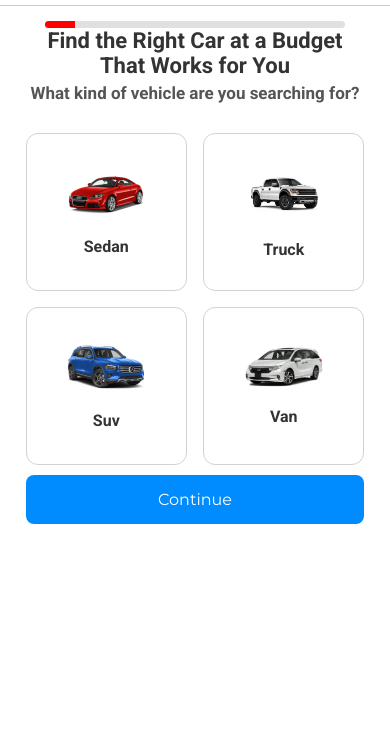
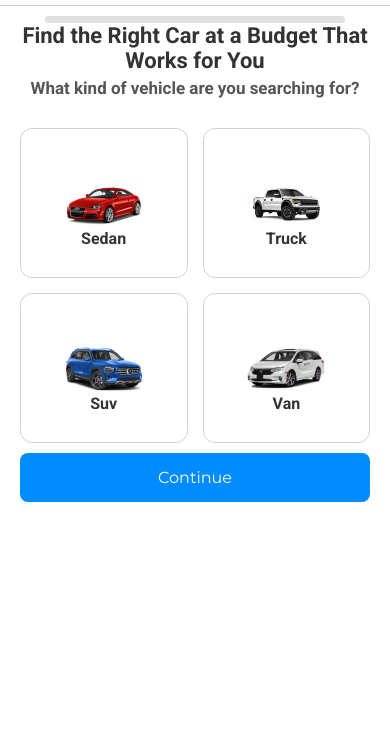
Before and after one commit to autoloantrader/autoloan-form, a plain HTML site: page index.html in a window 390 px wide. Shown: the part 94-844 px from the top of the page. Drawn offline with Linux system fonts and the light colour scheme; some packages are replaced by stand-ins of ours.

Commit message:
Update style.css

```diff
--- a/style.css
+++ b/style.css
@@ -431,70 +431,3 @@ input[type="date"] {
         max-width: 80px;
     }
 }
-
-/* ==== PATCH: GitHub Pages layout fixes (append at very end) ==== */
-
-/* Always scale images within their container */
-img { max-width: 100%; height: auto; display: block; }
-
-/* Give the content room below the fixed nav; avoid using top: on .container */
-.container {
-  position: static;                /* overrides position: relative */
-  margin: 120px auto 0 !important; /* replaces top:100px + margin:0 auto 0 */
-  max-width: 520px;                /* a little more breathing room */
-  width: 92%;
-}
-
-/* Vehicle cards: predictable sizing and spacing */
-.vehicle-option {
-  height: 170px;                   /* was 150px; prevents crowding */
-  padding: 12px;
-}
-.vehicle-option img {
-  width: 110px;                    /* remove fixed height */
-  height: auto;
-  object-fit: contain;
-  margin-bottom: 8px;
-}
-.vehicle-option h3 {
-  font-size: 16px;
-  margin-top: 6px;                 /* was -30px (caused overlap) */
-}
-
-/* Inputs: remove negative margins so fields don’t overlap */
-input[type="text"],
-input[type="email"],
-input[type="tel"],
-input[type="date"] {
-  margin: 8px 0 14px !important;   /* replaces margin-top:-40px; margin-bottom:-100px; */
-  text-align: left;                /* optional: reads nicer */
-  padding: 12px;
-}
-
-/* Labels: don’t pull them into the inputs */
-.label {
-  margin-top: 4px !important;
-  margin-bottom: 6px !important;
-  font-weight: 500;
-}
-
-/* Progress bar: start visibly but not tiny */
-.progress { width: 10% !important; }
-
-/* Grid: keep two columns and tidy gaps */
-.options {
-  grid-template-columns: repeat(2, minmax(0, 1fr));
-  gap: 16px;
-}
-
-/* Mobile tuning */
-@media (max-width: 768px) {
-  .container { margin: 110px auto 0 !important; }
-  .vehicle-option { height: 165px; }
-  .vehicle-option img { width: 100px; }
-}
-@media (max-width: 480px) {
-  .container { margin: 105px auto 0 !important; }
-  .vehicle-option { height: 158px; }
-  .vehicle-option img { width: 92px; }
-}
```
